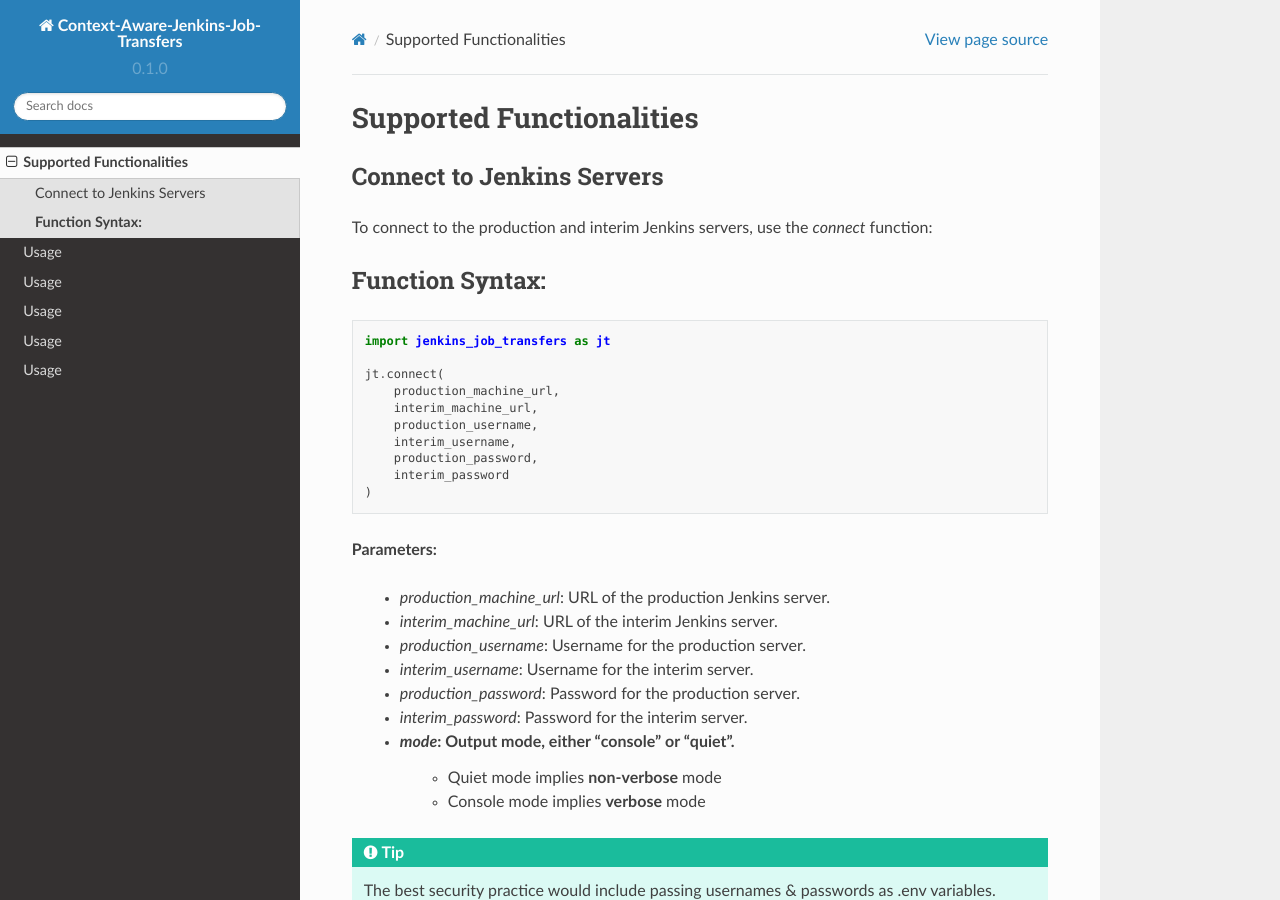
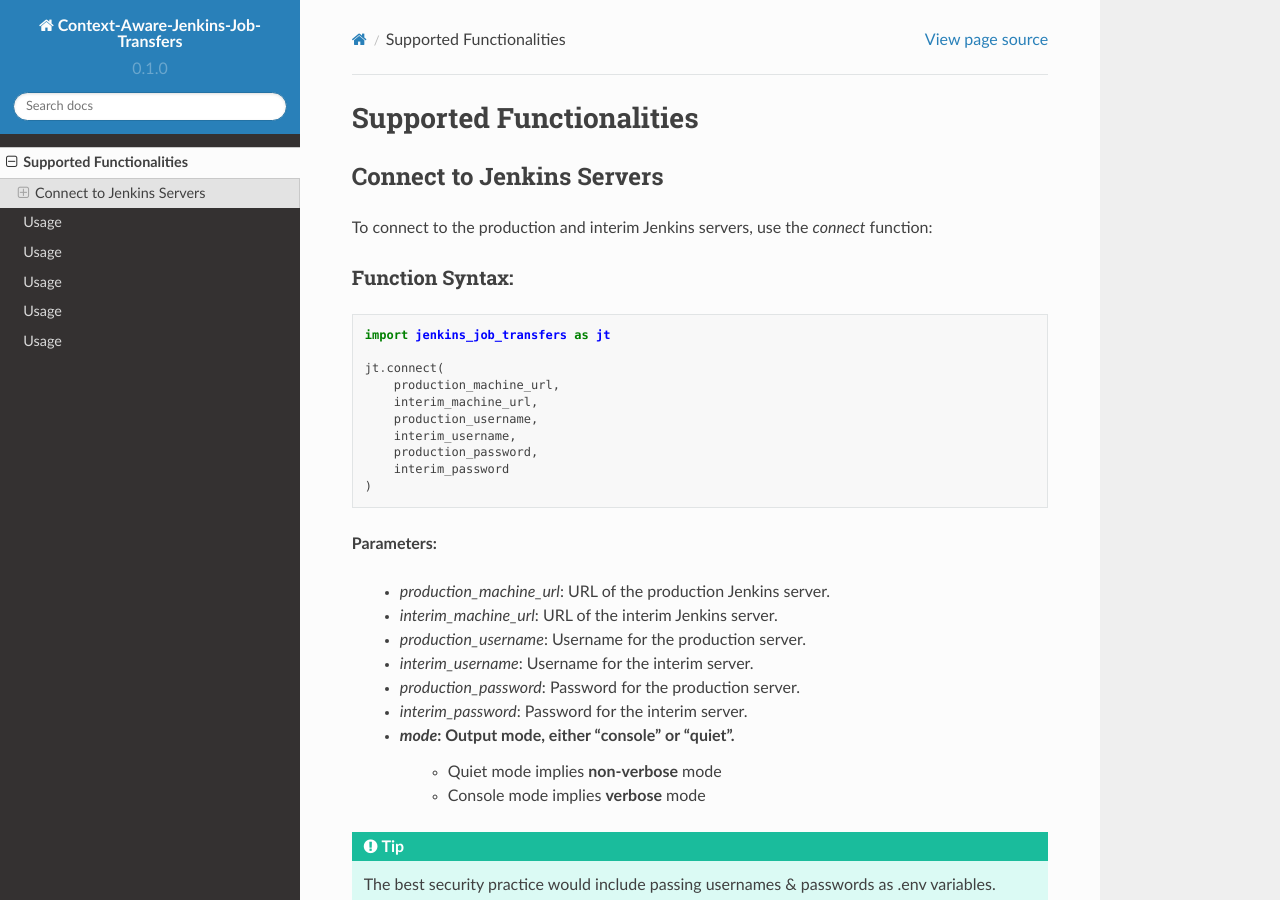
Before and after one commit to joelkariyalil/Context-Aware-Jenkins-Transfers-Documentation, a Sphinx documentation site: the page built from docs/source/usage.rst, in a window 1280 px wide and 900 px high. Built offline with Sphinx 7.4.7 and the Read the Docs theme 2.0.0, drawn with Linux system fonts in a browser that asks for light colours; pages that are not in the unit, such as notebooks, are missing from menus.

```diff
--- a/docs/source/usage.rst
+++ b/docs/source/usage.rst
@@ -14,7 +14,7 @@ ___________________
 To connect to the production and interim Jenkins servers, use the `connect` function:
 
 **Function Syntax:**
-___________________
+^^^^^^^^^^^^^^^^^^^
 
 .. code-block:: python
 
```
